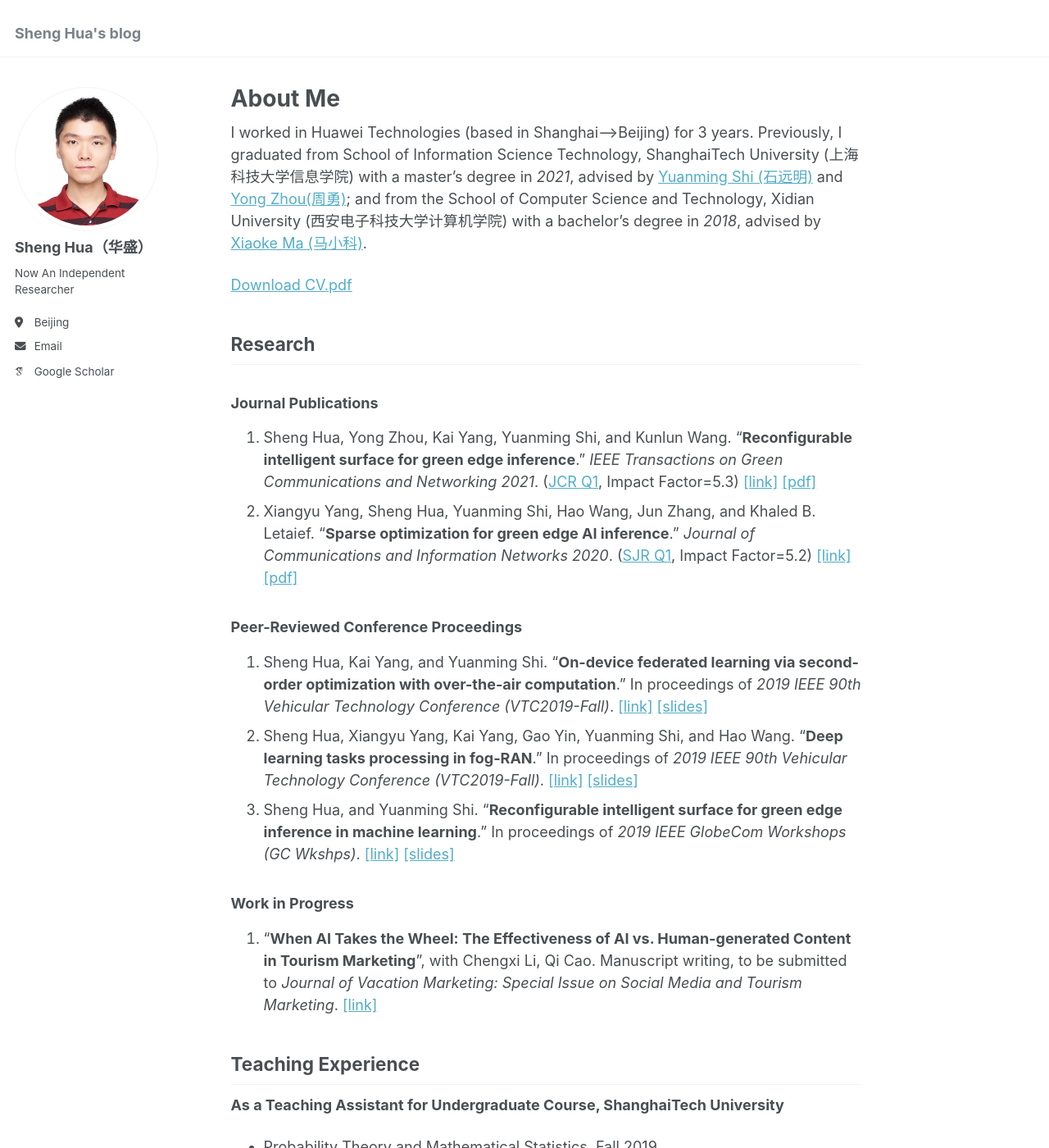
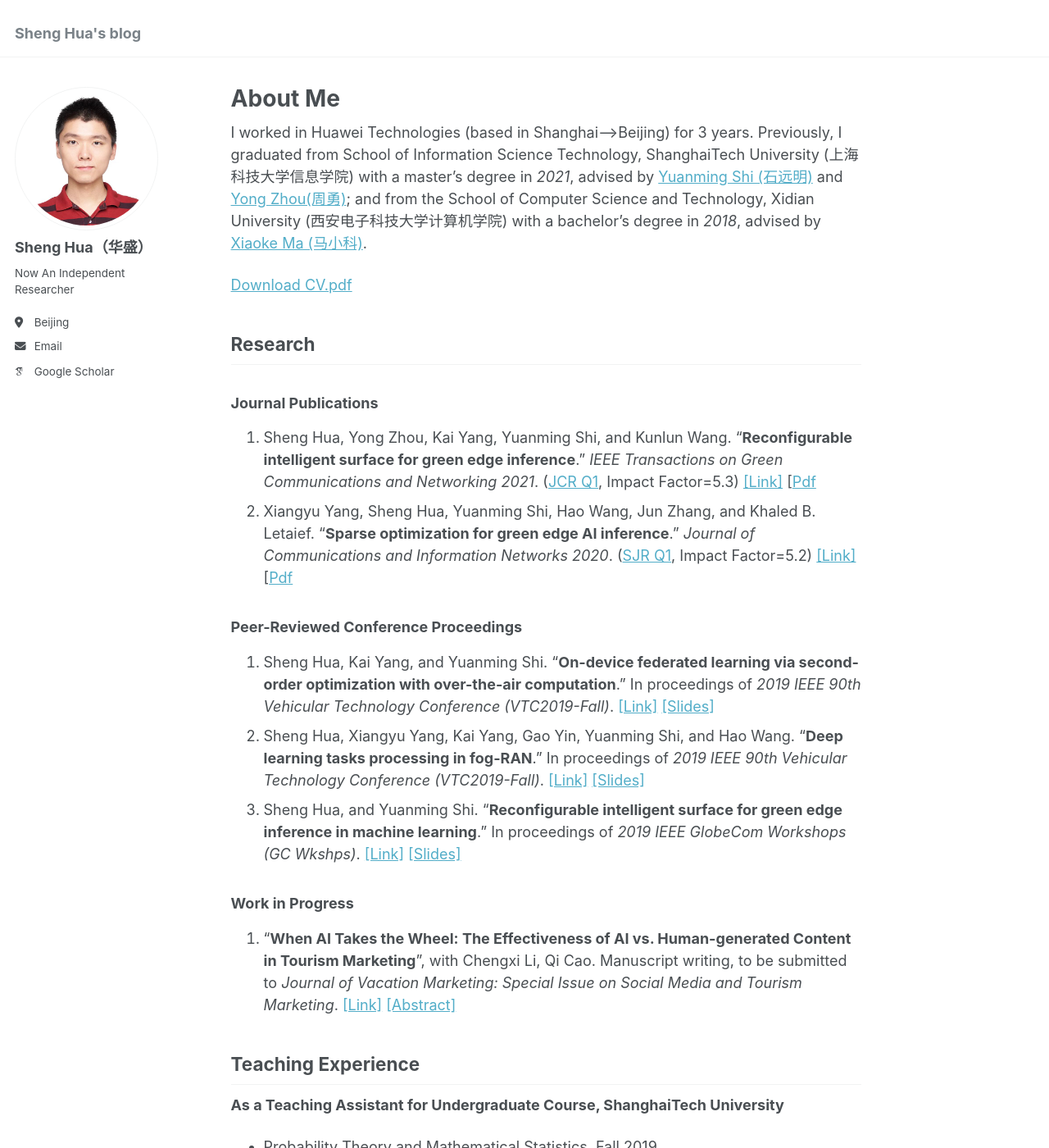
Before and after one commit to DreamerHua/dreamerhua.github.io, a Jekyll site: the page built from _pages/about.md, in a window 1280 px wide and 1400 px high. Shown: the whole window at 82% size. Built offline with Jekyll 4.4.1, drawn with Linux system fonts in a browser that asks for light colours; some web fonts are replaced.

Commit message:
增加维护JVM Abstract

```diff
--- a/_pages/about.md
+++ b/_pages/about.md
@@ -18,16 +18,16 @@ I worked in Huawei Technologies (based in Shanghai-->Beijing) for 3 years. Previ
 ### Journal Publications
 1. Sheng Hua, Yong Zhou, Kai Yang, Yuanming Shi, and Kunlun Wang.
 "**Reconfigurable intelligent surface for green edge inference**." *IEEE
-Transactions on Green Communications and Networking 2021*. ([JCR Q1](https://wos-journal.info/journalid/15362), Impact Factor=5.3) [[link]](https://ieeexplore.ieee.org/abstract/document/9352968) [[pdf]](http://dreamerhua.github.io/files/TGCN_paper.pdf)
-2. Xiangyu Yang, Sheng Hua, Yuanming Shi, Hao Wang, Jun Zhang, and Khaled B. Letaief. "**Sparse optimization for green edge AI inference**." *Journal of Communications and Information Networks 2020*. ([SJR Q1](https://www.scimagojr.com/journalsearch.php?q=21101056433&tip=sid&clean=0), Impact Factor=5.2) [[link]](https://ieeexplore.ieee.org/document/9055106) [[pdf]](http://dreamerhua.github.io/files/JCIN_paper.pdf)
+Transactions on Green Communications and Networking 2021*. ([JCR Q1](https://wos-journal.info/journalid/15362), Impact Factor=5.3) [[Link]](https://ieeexplore.ieee.org/abstract/document/9352968) [[Pdf](http://dreamerhua.github.io/files/TGCN_paper.pdf)
+2. Xiangyu Yang, Sheng Hua, Yuanming Shi, Hao Wang, Jun Zhang, and Khaled B. Letaief. "**Sparse optimization for green edge AI inference**." *Journal of Communications and Information Networks 2020*. ([SJR Q1](https://www.scimagojr.com/journalsearch.php?q=21101056433&tip=sid&clean=0), Impact Factor=5.2) [[Link]](https://ieeexplore.ieee.org/document/9055106) [[Pdf](http://dreamerhua.github.io/files/JCIN_paper.pdf)
 
 ### Peer-Reviewed Conference Proceedings
-1. Sheng Hua, Kai Yang, and Yuanming Shi. "**On-device federated learning via second-order optimization with over-the-air computation**." In proceedings of *2019 IEEE 90th Vehicular Technology Conference (VTC2019-Fall)*. [[link]](https://ieeexplore.ieee.org/document/8891310) [[slides]](https://dreamerhua.github.io/files/[VTC19]On-device%20Fed%20Learning%20slides.pdf)
-2. Sheng Hua, Xiangyu Yang, Kai Yang, Gao Yin, Yuanming Shi, and Hao Wang. "**Deep learning tasks processing in fog-RAN**." In proceedings of *2019 IEEE 90th Vehicular Technology Conference (VTC2019-Fall)*. [[link]](https://ieeexplore.ieee.org/document/8891505/) [[slides]](https://dreamerhua.github.io/files/[VTC19]Fog-RAN%20slides.pdf)
-3. Sheng Hua, and Yuanming Shi. "**Reconfigurable intelligent surface for green edge inference in machine learning**." In proceedings of *2019 IEEE GlobeCom Workshops (GC Wkshps)*. [[link]](https://ieeexplore.ieee.org/document/9024398/) [[slides]](https://dreamerhua.github.io/files/[GlobeCom19]RIS%20for%20Green%20Edge%20Inference%20slides.pdf)
+1. Sheng Hua, Kai Yang, and Yuanming Shi. "**On-device federated learning via second-order optimization with over-the-air computation**." In proceedings of *2019 IEEE 90th Vehicular Technology Conference (VTC2019-Fall)*. [[Link]](https://ieeexplore.ieee.org/document/8891310) [[Slides]](https://dreamerhua.github.io/files/[VTC19]On-device%20Fed%20Learning%20slides.pdf)
+2. Sheng Hua, Xiangyu Yang, Kai Yang, Gao Yin, Yuanming Shi, and Hao Wang. "**Deep learning tasks processing in fog-RAN**." In proceedings of *2019 IEEE 90th Vehicular Technology Conference (VTC2019-Fall)*. [[Link]](https://ieeexplore.ieee.org/document/8891505/) [[Slides]](https://dreamerhua.github.io/files/[VTC19]Fog-RAN%20slides.pdf)
+3. Sheng Hua, and Yuanming Shi. "**Reconfigurable intelligent surface for green edge inference in machine learning**." In proceedings of *2019 IEEE GlobeCom Workshops (GC Wkshps)*. [[Link]](https://ieeexplore.ieee.org/document/9024398/) [[Slides]](https://dreamerhua.github.io/files/[GlobeCom19]RIS%20for%20Green%20Edge%20Inference%20slides.pdf)
 
 ### Work in Progress
-1. "**When AI Takes the Wheel: The Effectiveness of AI vs. Human-generated Content in Tourism Marketing**", with Chengxi Li, Qi Cao. Manuscript writing, to be submitted to *Journal of Vacation Marketing: Special Issue on Social Media and Tourism Marketing*. [[link]](https://journals.sagepub.com/page/jvm/call-for-papers)
+1. "**When AI Takes the Wheel: The Effectiveness of AI vs. Human-generated Content in Tourism Marketing**", with Chengxi Li, Qi Cao. Manuscript writing, to be submitted to *Journal of Vacation Marketing: Special Issue on Social Media and Tourism Marketing*. [[Link]](https://journals.sagepub.com/page/jvm/call-for-papers) [[Abstract]](http://dreamerhua.github.io/files/JVM_Abstract.pdf)
 
 
 ## Teaching Experience
```
Also changed, not shown: 1 other file.
